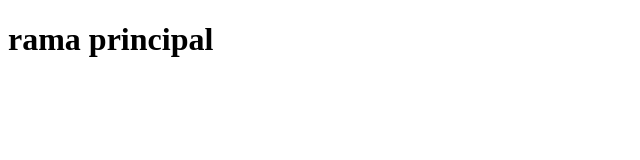
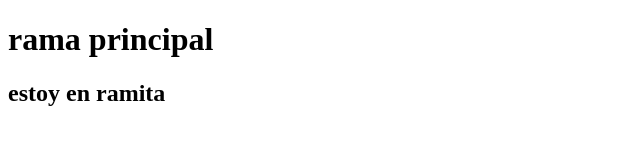
Before and after one commit to cardenasmaximiliano/proyecto-prueba, a plain HTML site: page index.html in a window 1280 px wide. Shown: the whole page, without its empty margins (0-640 px from the left). Drawn offline with Linux system fonts and the light colour scheme.

Commit message:
agregue un h2

```diff
--- a/index.html
+++ b/index.html
@@ -8,6 +8,7 @@
 <body>
     <header>
         <h1>rama principal</h1>
+        <h2>estoy en ramita</h2>
     </header>
 </body>
 </html>
```
